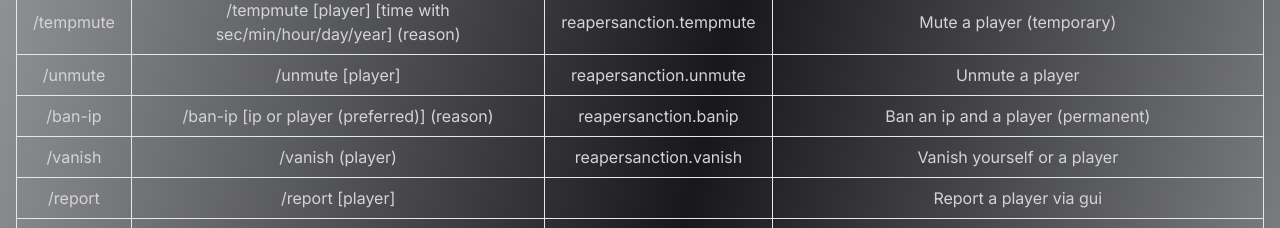
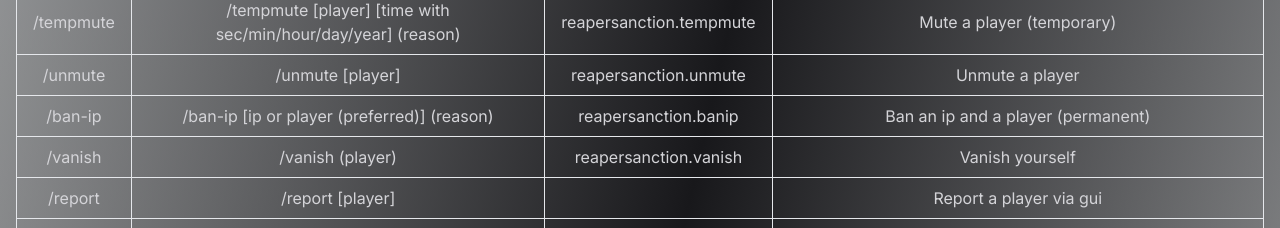
Before and after one commit to Reaper-Solutions/website, a Next.js app: page /reapersanction in a window 1280 px wide. Shown: the part 2400-2628 px from the top of the page. Built offline with nearby package versions, Linux system fonts and the light colour scheme.

Commit message:
Content update

```diff
--- a/app/reapersanction/page.tsx
+++ b/app/reapersanction/page.tsx
@@ -224,7 +224,7 @@ export default function Dev() {
                                 <td className="border px-4 py-2">/vanish</td>
                                 <td className="border px-4 py-2">/vanish (player)</td>
                                 <td className="border px-4 py-2">reapersanction.vanish</td>
-                                <td className="border px-4 py-2">Vanish yourself or a player</td>
+                                <td className="border px-4 py-2">Vanish yourself</td>
                             </tr>
                             <tr>
                                 <td className="border px-4 py-2">/report</td>
```
